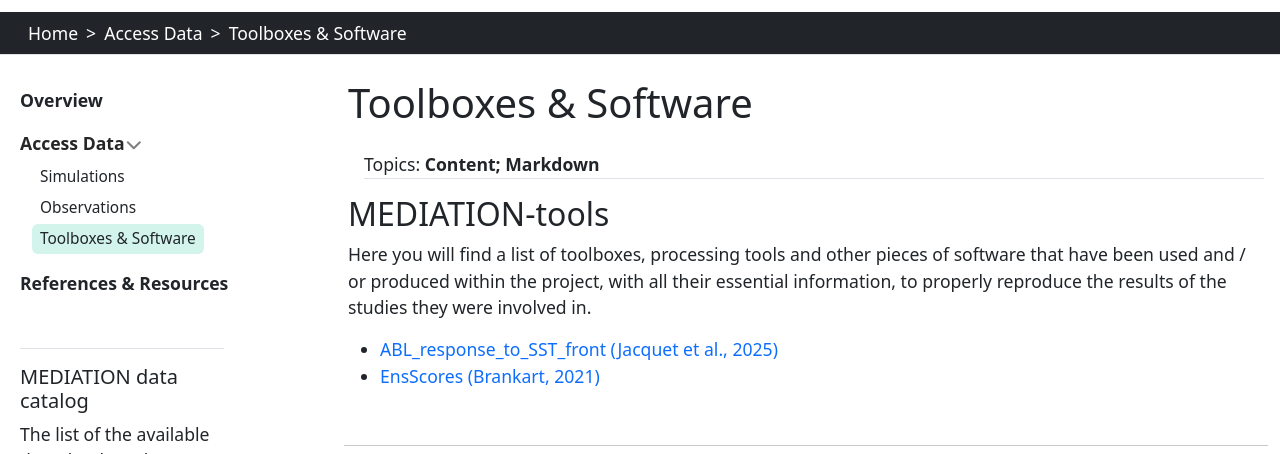
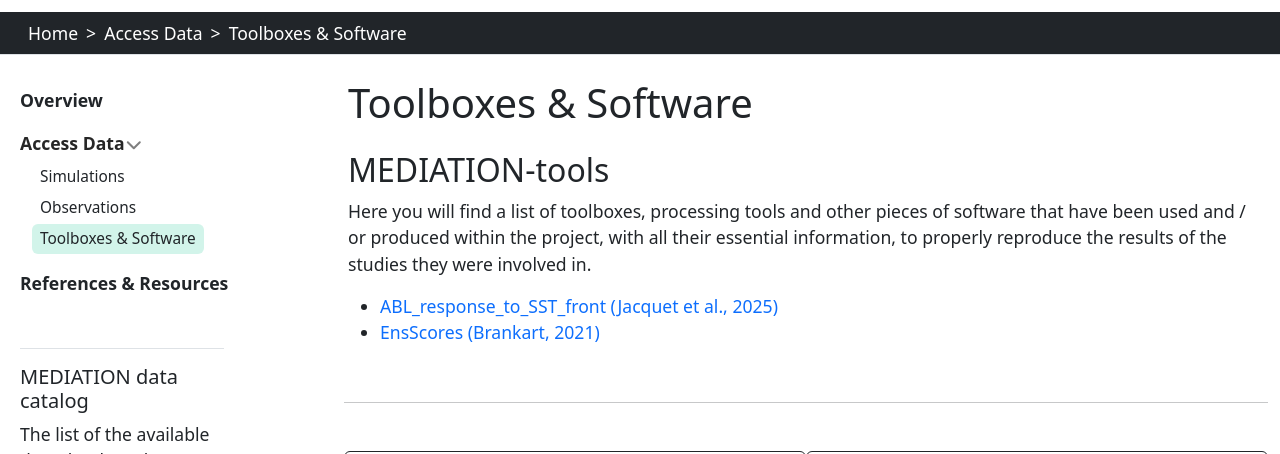
Before and after one commit to MEDIATION-ocean/mediation-catalog-webpage, a Jekyll site: the page built from content/docs/tools.md, in a window 1280 px wide and 900 px high, cut to the strip 120-574 px from the top of the window. Built offline with Jekyll 4.4.1, drawn with Linux system fonts in a browser that asks for light colours.

Commit message:
Update tools.md

```diff
--- a/content/docs/tools.md
+++ b/content/docs/tools.md
@@ -2,7 +2,6 @@
 section: Access Data
 nav_order: 5
 title: Toolboxes & Software
-topics: Content; Markdown
 ---
 
 ## MEDIATION-tools
```
